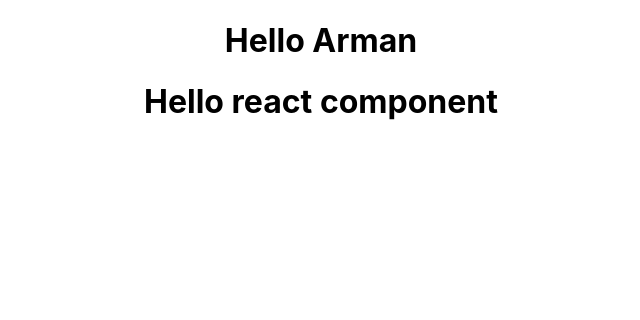
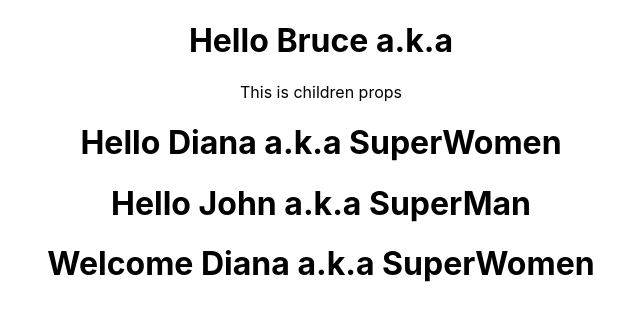
Before and after one commit to ArmanKamal/ReactJsBasic, a React (Create React App) app: page / in a window 1280 px wide. Shown: the top 320 px of the page, without its empty margins (319-959 px from the left). Built offline with nearby package versions, Linux system fonts and the light colour scheme.

Commit message:
Props Added

```diff
--- a/src/App.js
+++ b/src/App.js
@@ -6,8 +6,12 @@ import './App.css';
 function App() {
   return (
     <div className="App">
-      <Greet />
-      <Welcome />
+      <Greet name="Bruce" heoName="Batman">
+        <p>This is children props</p>
+      </Greet>
+      <Greet name="Diana" heroName="SuperWomen"/>
+      <Greet name="John" heroName="SuperMan" />
+      <Welcome name="Diana" heroName="SuperWomen"/>
     </div>
   );
 }
--- a/src/components/Greet.js
+++ b/src/components/Greet.js
@@ -1,8 +1,12 @@
 import React from 'react'
 
-const Greet = () =>
+const Greet = (props) =>
 {
-    return <h1>Hello Arman</h1>
+    return (<div>
+        <h1>Hello {props.name} a.k.a {props.heroName}</h1>
+        {props.children}
+        </div>)
+
 }
 
 export default Greet
--- a/src/components/Welcome.js
+++ b/src/components/Welcome.js
@@ -5,7 +5,7 @@ class Welcome extends Component{
     render()
     {
         return(
-            <h1>Hello react component</h1>
+            <h1>Welcome {this.props.name} a.k.a {this.props.heroName}</h1>
         )
     }
 }
```
